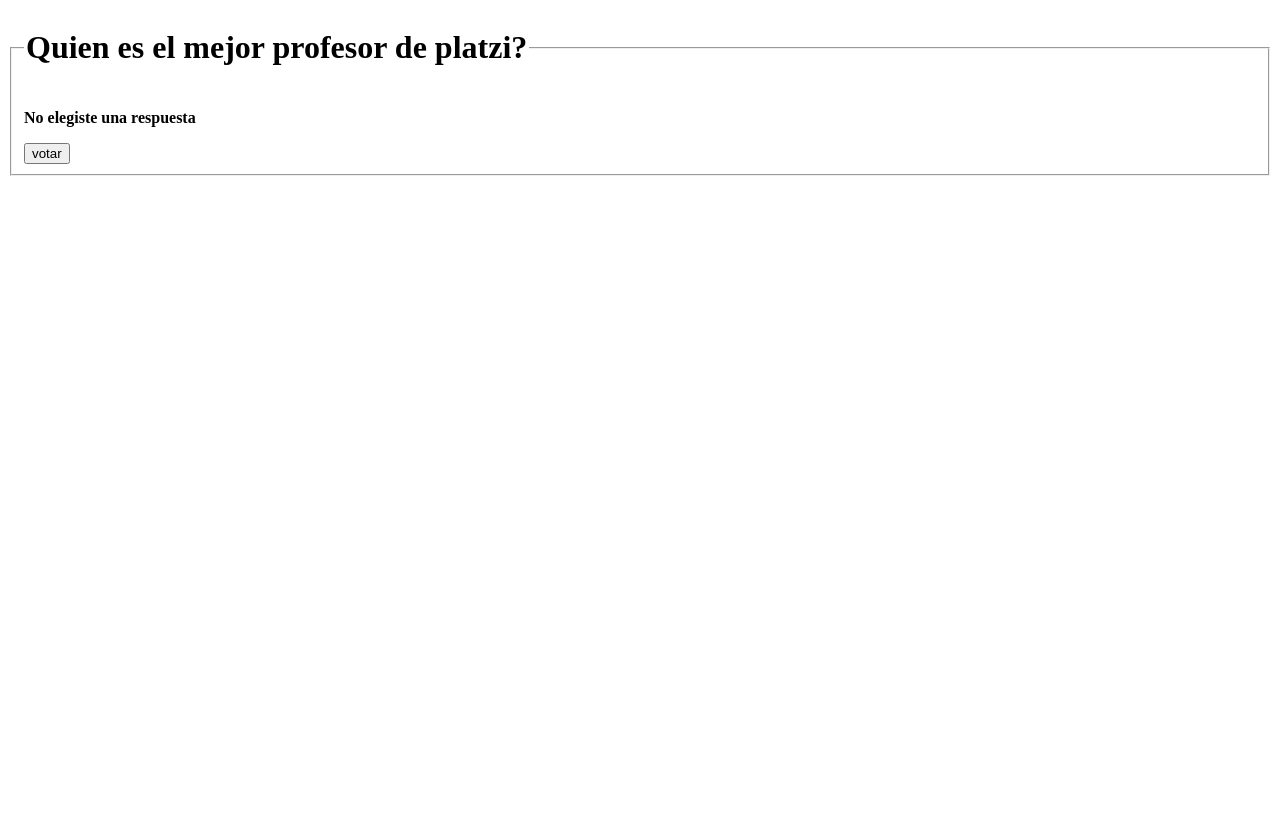
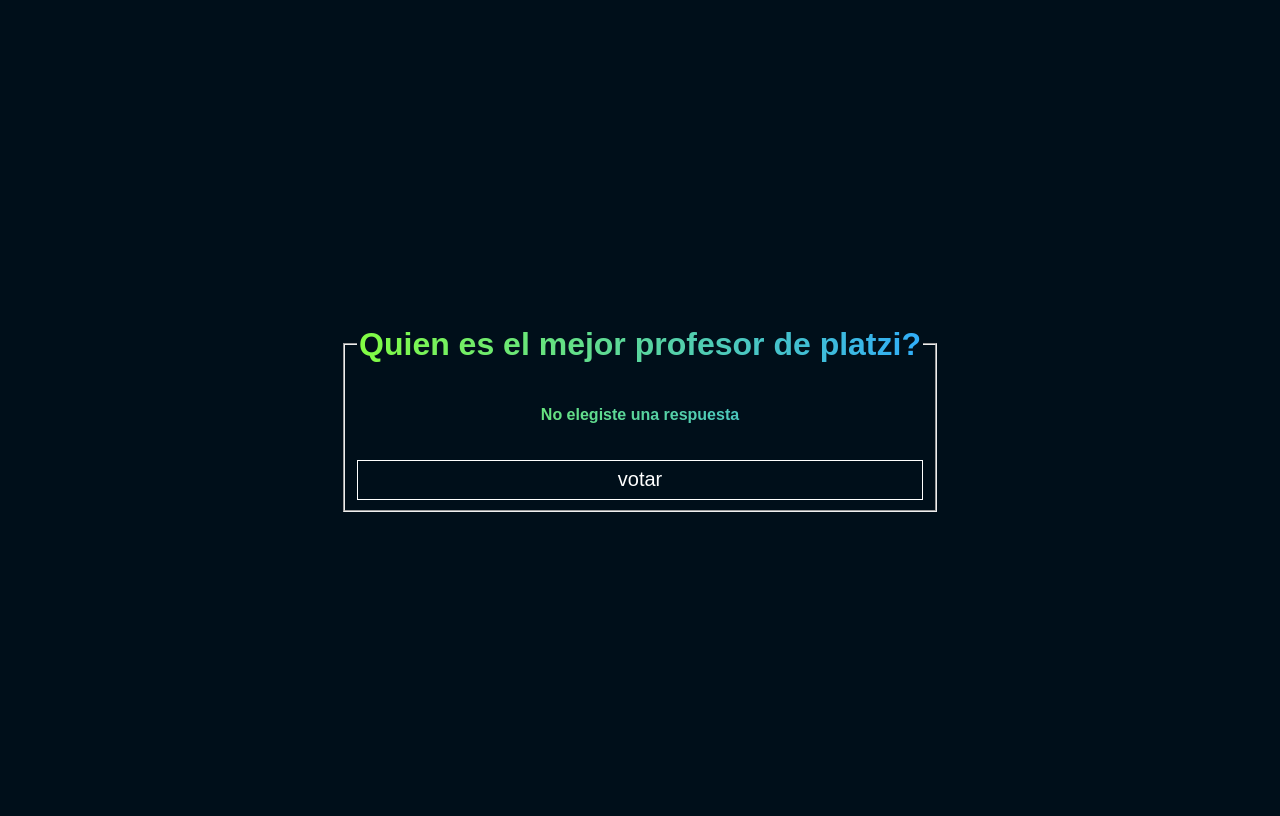
Before and after one commit to manealuca/DjangoBasico, a Django app: page /polls/2/vote/ in a window 1280 px wide. Before the commit the page ends 176 px from the top, so only its background shows below. Run offline with Django 4.2, Linux system fonts and the light colour scheme; data comes from the database, SQL or seed files in the repository; both versions use the stored data as it was after the commit.

Commit message:
Agregado los estilos de la view detail

```diff
--- a/premiosplatziapp/polls/models.py
+++ b/premiosplatziapp/polls/models.py
@@ -18,7 +18,7 @@
         return self.question_text
 
     def was_published_recently(self):
-        return timezone.now()>= self.pub_date >= timezone.now()-datetime.timedelta(days=1)
+        return timezone.now() >= self.pub_date >= timezone.now()-datetime.timedelta(days=1)
 
 
 
--- /dev/null
+++ b/premiosplatziapp/polls/static/polls/detail.css
@@ -0,0 +1,30 @@
+body, fieldset{
+    display: flex;
+    align-items: center;
+    justify-content: center;
+}
+
+form{
+    background: linear-gradient(
+        to right,
+        hsl(98 100% 62%),
+        hsl(204 100% 59%)
+    );
+    -webkit-background-clip: text;
+    -webkit-text-fill-color: transparent;
+    text-align: center;
+}
+fieldset{
+    flex-direction: column;
+}
+
+input[type="submit"]{
+    width: 100%;
+    height: 40px;
+    margin-top: 20px;
+
+    -webkit-text-fill-color: white;
+    background: hsl(204 100% 5%);
+    border: 1px solid white;
+    font-size: 20px;
+}
--- /dev/null
+++ b/premiosplatziapp/polls/static/polls/style.css
@@ -0,0 +1,49 @@
+body, header, ul, li, footer{
+    align-items: center;
+    display: flex;
+    justify-content: center;
+}
+header, ul{
+    background: linear-gradient(
+        to right,
+        hsl(98,100%,62%),
+        hsl(204,100%,59%)
+    );
+    -webkit-background-clip: text;
+    -webkit-text-fill-color: transparent;
+    text-align: center;
+}
+body{
+    background: hsl(204,100%,5%);
+    flex-direction: column;
+    font-family: Arial, Helvetica, sans-serif;
+    height: 100vh;
+}
+
+header{
+    color:#71622d;
+    font-size: 72px;
+    height: 60px;
+    padding: 100px 50px 50px;
+}
+ul{
+    flex-direction:column;
+}
+li{
+    border: 1px solid white;
+    font-size: 28px;
+    margin-bottom: 20px;
+    padding:50px;
+    width: 500;
+    color :hsl(98,100%,62%);
+}
+
+a{
+    color:white;
+    text-decoration: none;
+}
+footer{
+    justify-content:  space-between;
+    padding:50px 0;
+    width: 100vw;
+}
--- a/premiosplatziapp/polls/templates/polls/detail.html
+++ b/premiosplatziapp/polls/templates/polls/detail.html
@@ -1,3 +1,14 @@
+{% load static %}
+<!DOCTYPE html>
+<html lang="en">
+<head>
+    <meta charset="UTF-8">
+    <meta name="viewport" content="">
+    <link rel="stylesheet" href="{% static 'polls/style.css' %}">
+    <link rel="stylesheet" href="{% static 'polls/detail.css' %}">
+    <title>{{question.question_text}}</title>
+</head>
+<body>
     <form action="{% url 'polls:vote' question.id %}" method="post">
         {% csrf_token %}
         <fieldset>
@@ -19,3 +30,5 @@
             <input type="submit" value = "votar">
         </fieldset>
     </form>
+</body>
+</html>
```
Also changed, not shown: premiosplatziapp/polls/admin.py (+14 -2 lines), premiosplatziapp/polls/static/polls/reset.css (added, +48 -0 lines), premiosplatziapp/polls/templates/polls/index.html (+34 -0 lines), premiosplatziapp/db.sqlite3, premiosplatziapp/polls/static/polls/images/rocket.gif (added). Lines whose indentation alone changed are shown as unchanged.
